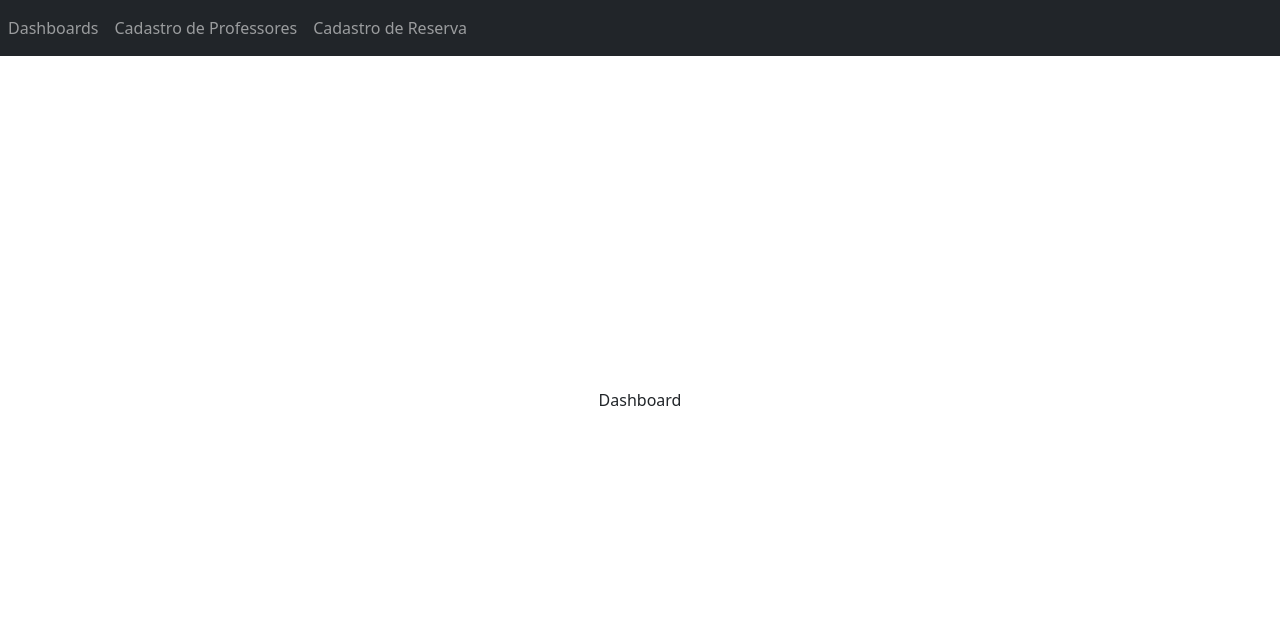
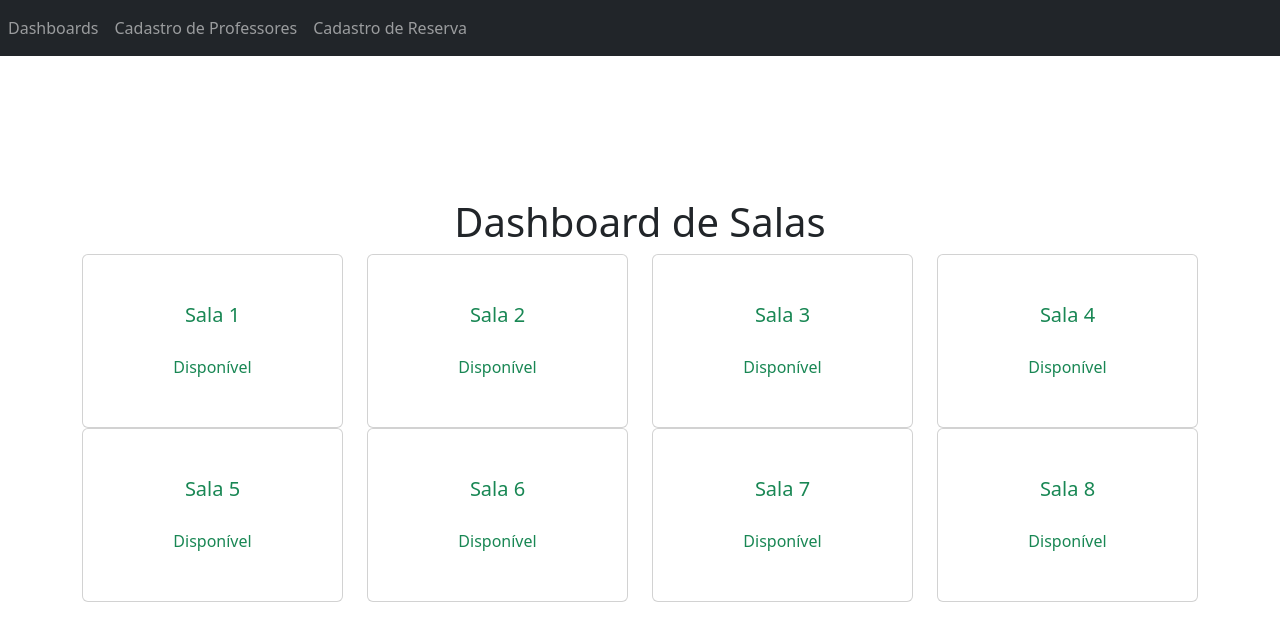
Before and after one commit to hugofsantos/key-manager-iot-frontend, a React (Vite) app: page / in a window 1280 px wide. Shown: the top 640 px of the page. Built offline with nearby package versions, Linux system fonts and the light colour scheme; no server answers.

Commit message:
Implementa dashboard

```diff
--- /dev/null
+++ b/src/views/Dashboard/dashboards.css
@@ -0,0 +1,15 @@
+#dashboard {
+  margin-top: 30px;
+}
+
+.card {
+  margin-bottom: 20px;
+  height: 100%;
+}
+
+.card-body {
+  height: 100%;
+  display: flex;
+  flex-direction: column;
+  justify-content: space-between;
+}
--- a/src/views/Dashboard/index.jsx
+++ b/src/views/Dashboard/index.jsx
@@ -1,7 +1,79 @@
+import React, { useState, useEffect } from 'react';
+import 'bootstrap/dist/css/bootstrap.min.css';
+import './dashboards.css';
+
 const Dashboard = () => {
+  const [roomsData, setRoomsData] = useState([
+   //{{ id: 1, name: 'Sala 1', status: 'Ocupada', borrower: 'João', time: '10:00', room: "0" }}
+    { id: 1, name: 'Sala 1', status: 'Disponível', room: "1" },
+    { id: 2, name: 'Sala 2', status: 'Disponível', room: "2" },
+    { id: 3, name: 'Sala 3', status: 'Disponível', room: "3" },
+    { id: 4, name: 'Sala 4', status: 'Disponível', room: "4" },
+    { id: 5, name: 'Sala 5', status: 'Disponível', room: "5" },
+    { id: 6, name: 'Sala 6', status: 'Disponível', room: "6" },
+    { id: 7, name: 'Sala 7', status: 'Disponível', room: "7" },
+    { id: 8, name: 'Sala 8', status: 'Disponível', room: "8" },
+  ]);
+
+  const fetchEmprestimos = async () => {
+    try{
+      const response = await fetch(
+        `http://${import.meta.env.VITE_API_HOST}:${import.meta.env.VITE_API_PORT}/emprestimos/pendings?comProfessor=true`
+      );
+      const emprestimos = await response.json();
+
+      emprestimos.forEach(emprestimo => {
+        const { horarioEmprestimo, sala, professor: { nome } } = emprestimo;
+
+        const newRoomsData = roomsData.map(roomData => {
+          console.log(roomData.room, sala);
+          if (roomData.room === sala) {
+            roomData.status = 'Ocupada';
+            roomData.borrower = nome;
+            roomData.time = new Date(horarioEmprestimo).toLocaleString('pt-BR');
+          }
+
+          return roomData;
+        })
+        console.log(newRoomsData);
+        setRoomsData(newRoomsData);
+      });
+    }catch(error) {
+      console.error(error.message);
+    }
+  };
+
+  useEffect(() => {
+    fetchEmprestimos();
+  }, []);
+
+
+
   return (
-    <div>
-      Dashboard
+    <div className="container">
+      <h1>Dashboard de Salas</h1>
+      <div className="row">
+        {roomsData.map(room => (
+          <div key={room.id} className="col-lg-3 col-md-4 col-sm-6">
+            <div className={`card ${room.status !== 'Ocupada' ? 'text-success' : ''}`}>
+              <div className="card-body">
+                <h5 className={`card-title ${room.status !== 'Ocupada' ? 'text-success' : ''}`}>
+                  {room.name}
+                </h5>
+                <p className={`card-text ${room.status !== 'Ocupada' ? 'text-success' : ''}`}>
+                  {room.status}
+                </p>
+                {room.status === 'Ocupada' && (
+                  <div>
+                    <p>Emprestado para: {room.borrower}</p>
+                    <p>Horário: {room.time}</p>
+                  </div>
+                )}
+              </div>
+            </div>
+          </div>
+        ))}
+      </div>
     </div>
   );
 };
```
